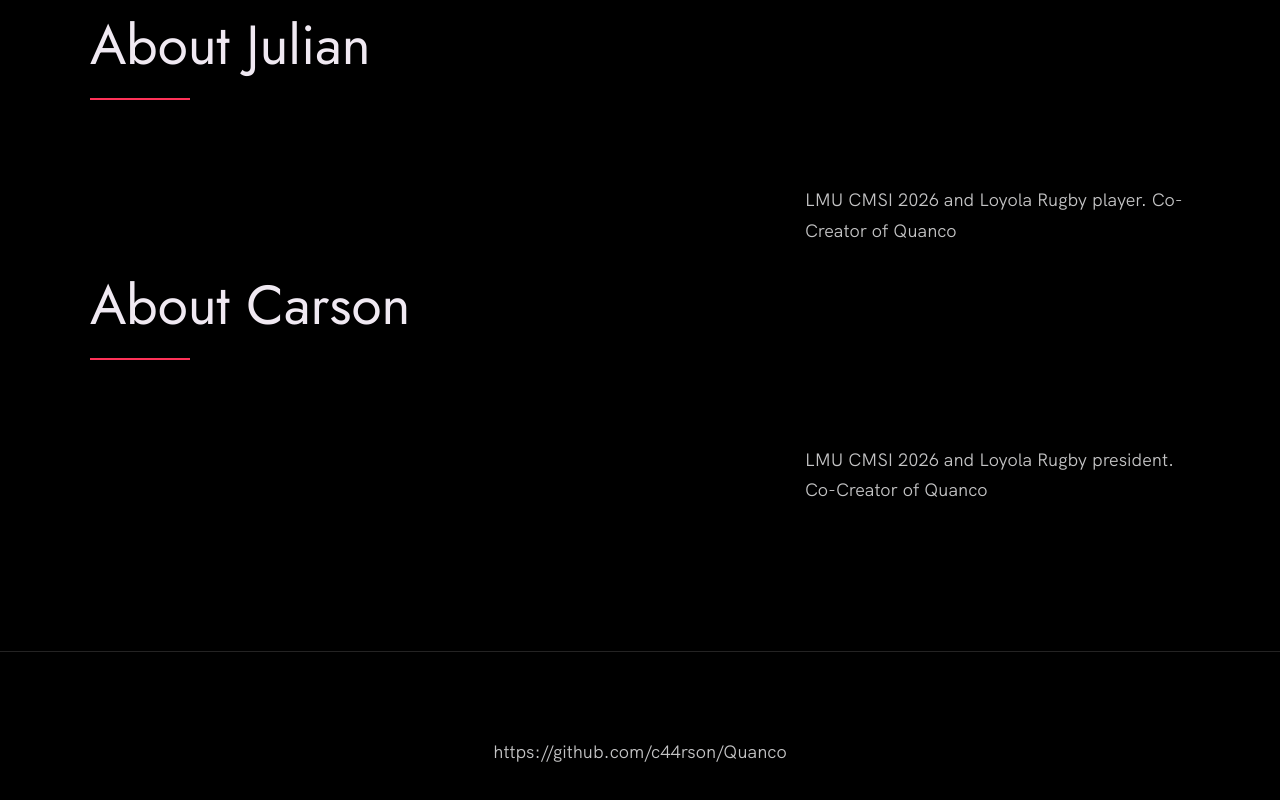
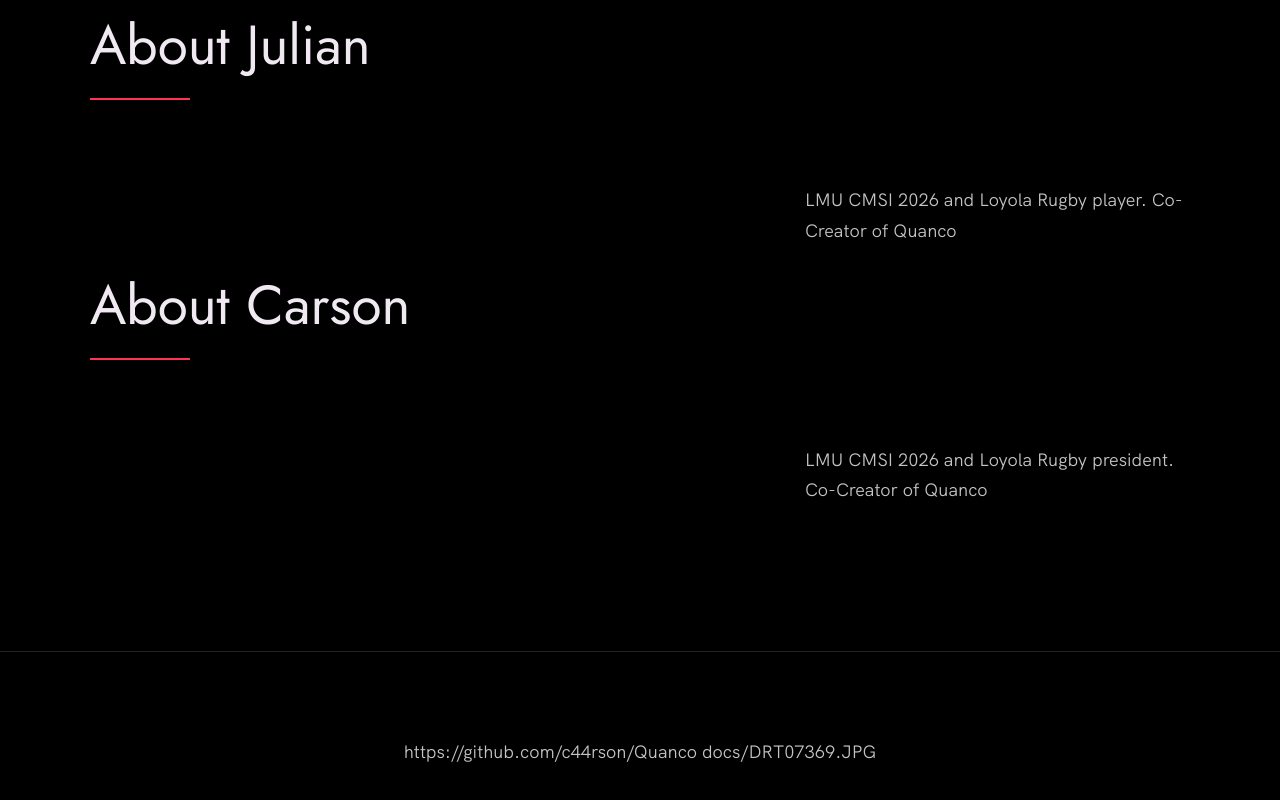
Before and after one commit to c44rson/Quanco, a website: page index.html in a window 1280 px wide. Shown: the part 8228-9028 px from the top of the page. Drawn offline with Linux system fonts and the light colour scheme.

Commit message:
Update index.html

```diff
--- a/index.html
+++ b/index.html
@@ -305,6 +305,7 @@
     <div class="row">
       <p>
         https://github.com/c44rson/Quanco
+        docs/DRT07369.JPG
       </p>
   </footer>
 
```
